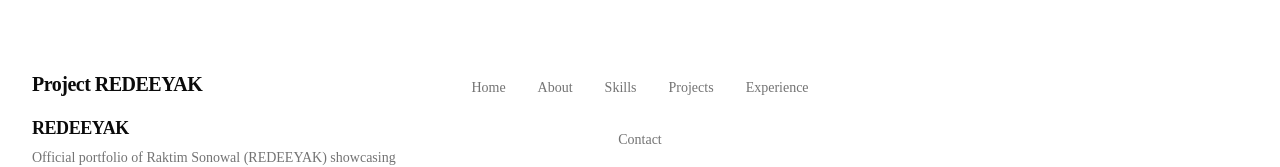
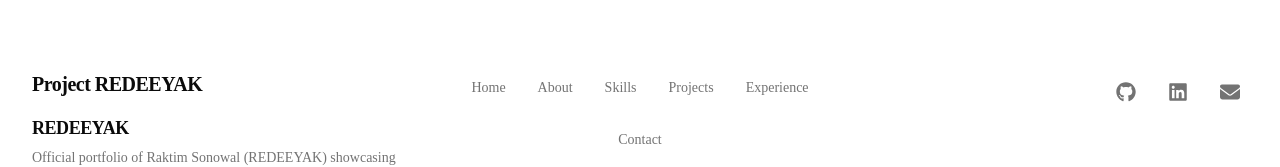
Before and after one commit to Redeeyak1318/Project-REDEEYAK, a Next.js app in the folder frontend/: page / in a window 1280 px wide. Shown: the part 7063-7230 px from the top of the page. Built offline with nearby package versions, Linux system fonts and the light colour scheme.

Commit message:
feat(footer): implement footer social links

```diff
--- a/frontend/components/footer/Footer.tsx
+++ b/frontend/components/footer/Footer.tsx
@@ -5,6 +5,7 @@ import { ScrollReveal } from "@/components/ui/scroll-reveal";
 
 import { FooterBrand } from "./FooterBrand";
 import { FooterNavigation } from "./FooterNavigation";
+import { FooterSocials } from "./FooterSocials";
 import { FooterBottom } from "./FooterBottom";
 
 export interface FooterProps extends React.HTMLAttributes<HTMLElement> { }
@@ -23,7 +24,7 @@ export const Footer = ({ className, ...props }: FooterProps) => {
 
                             <FooterNavigation className="md:justify-self-center md:pt-1" />
 
-                            <div aria-hidden="true" className="hidden md:block" />
+                            <FooterSocials className="md:justify-self-end md:pt-1" />
                         </div>
                     </ScrollReveal>
 
--- a/frontend/components/footer/FooterSocials.tsx
+++ b/frontend/components/footer/FooterSocials.tsx
@@ -1,42 +1,61 @@
 import * as React from "react";
-import Link from "next/link";
+import { cn } from "@/lib/utils";
+import { socialLinks } from "@/lib/social-links";
+import { FaGithub, FaLinkedin, FaXTwitter, FaEnvelope } from "react-icons/fa6";
 
-import { cn } from "@/lib/utils";
-import { FOOTER_DATA } from "./constants";
+export interface FooterSocialsProps extends React.HTMLAttributes<HTMLDivElement> { }
 
-export interface FooterSocialsProps
-    extends React.HTMLAttributes<HTMLDivElement> { }
-
-export const FooterSocials = ({
-    className,
-    ...props
-}: FooterSocialsProps) => {
-    const { socials } = FOOTER_DATA;
-
+export const FooterSocials = ({ className, ...props }: FooterSocialsProps) => {
     return (
-        <div
+        <nav
             className={cn(
-                "flex items-center justify-center gap-4 md:justify-end",
+                "flex flex-wrap items-center justify-center gap-4 md:justify-end",
                 className
             )}
             {...props}
         >
-            {socials.map((social) => {
-                const Icon = social.icon;
-
-                return (
-                    <Link
-                        key={social.label}
-                        href={social.href}
-                        aria-label={social.label}
-                        target="_blank"
-                        rel="noopener noreferrer"
-                        className="rounded-md p-2 text-muted-foreground transition-colors hover:text-primary focus-visible:outline-none focus-visible:ring-2 focus-visible:ring-ring"
-                    >
-                        <Icon className="h-5 w-5" aria-hidden="true" />
-                    </Link>
-                );
-            })}
-        </div>
+            {socialLinks.github && (
+                <a
+                    href={socialLinks.github}
+                    target="_blank"
+                    rel="noopener noreferrer"
+                    aria-label="GitHub Profile"
+                    className="rounded-full p-2 text-muted-foreground transition-colors hover:bg-accent hover:text-foreground focus-visible:outline-none focus-visible:ring-2 focus-visible:ring-ring focus-visible:ring-offset-2"
+                >
+                    <FaGithub className="h-5 w-5" aria-hidden="true" />
+                </a>
+            )}
+            {socialLinks.linkedin && (
+                <a
+                    href={socialLinks.linkedin}
+                    target="_blank"
+                    rel="noopener noreferrer"
+                    aria-label="LinkedIn Profile"
+                    className="rounded-full p-2 text-muted-foreground transition-colors hover:bg-accent hover:text-foreground focus-visible:outline-none focus-visible:ring-2 focus-visible:ring-ring focus-visible:ring-offset-2"
+                >
+                    <FaLinkedin className="h-5 w-5" aria-hidden="true" />
+                </a>
+            )}
+            {socialLinks.x && (
+                <a
+                    href={socialLinks.x}
+                    target="_blank"
+                    rel="noopener noreferrer"
+                    aria-label="X (formerly Twitter) Profile"
+                    className="rounded-full p-2 text-muted-foreground transition-colors hover:bg-accent hover:text-foreground focus-visible:outline-none focus-visible:ring-2 focus-visible:ring-ring focus-visible:ring-offset-2"
+                >
+                    <FaXTwitter className="h-5 w-5" aria-hidden="true" />
+                </a>
+            )}
+            {socialLinks.email && (
+                <a
+                    href={`mailto:${socialLinks.email}`}
+                    aria-label="Email Contact"
+                    className="rounded-full p-2 text-muted-foreground transition-colors hover:bg-accent hover:text-foreground focus-visible:outline-none focus-visible:ring-2 focus-visible:ring-ring focus-visible:ring-offset-2"
+                >
+                    <FaEnvelope className="h-5 w-5" aria-hidden="true" />
+                </a>
+            )}
+        </nav>
     );
 };
--- a/frontend/components/footer/index.ts
+++ b/frontend/components/footer/index.ts
@@ -3,4 +3,5 @@ export * from "./FooterBrand";
 export * from "./FooterBottom";
 export * from "./FooterCopyright";
 export * from "./FooterNavigation";
+export * from "./FooterSocials";
 export type * from "./types";
```
